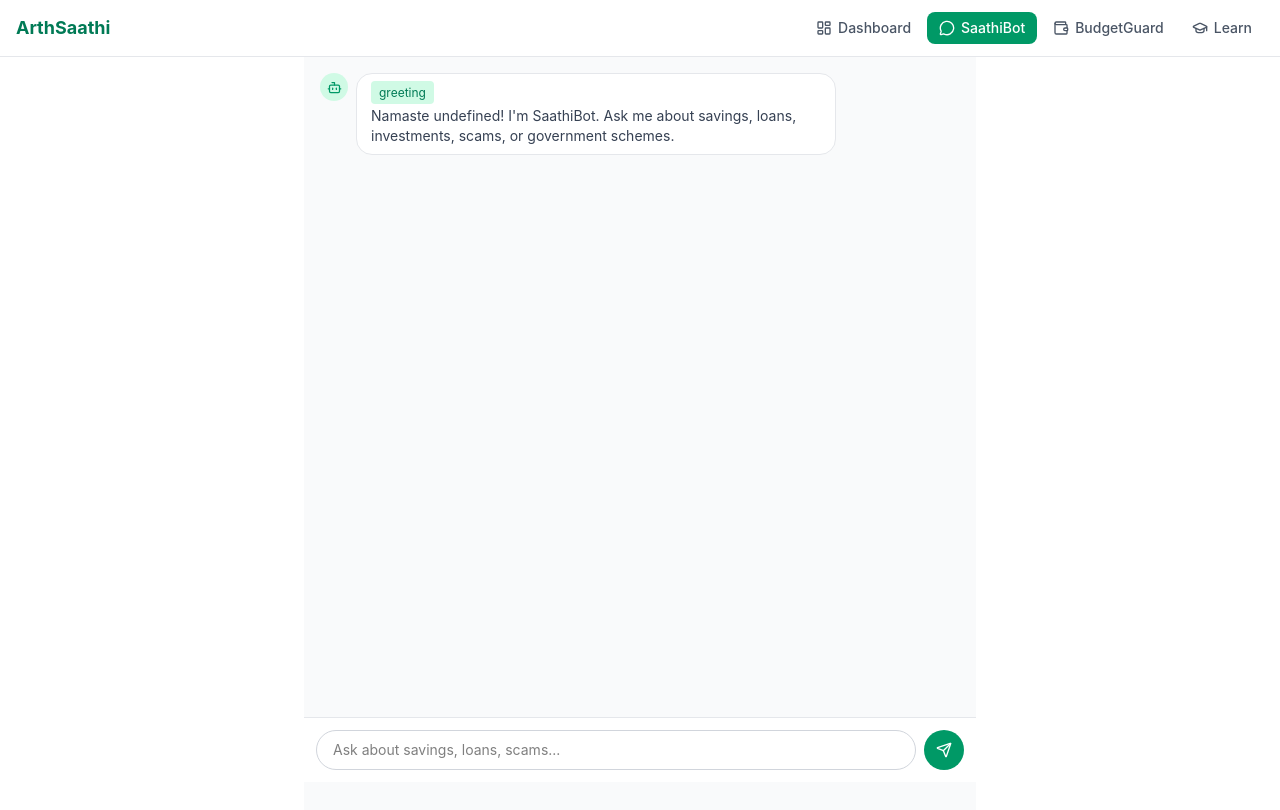
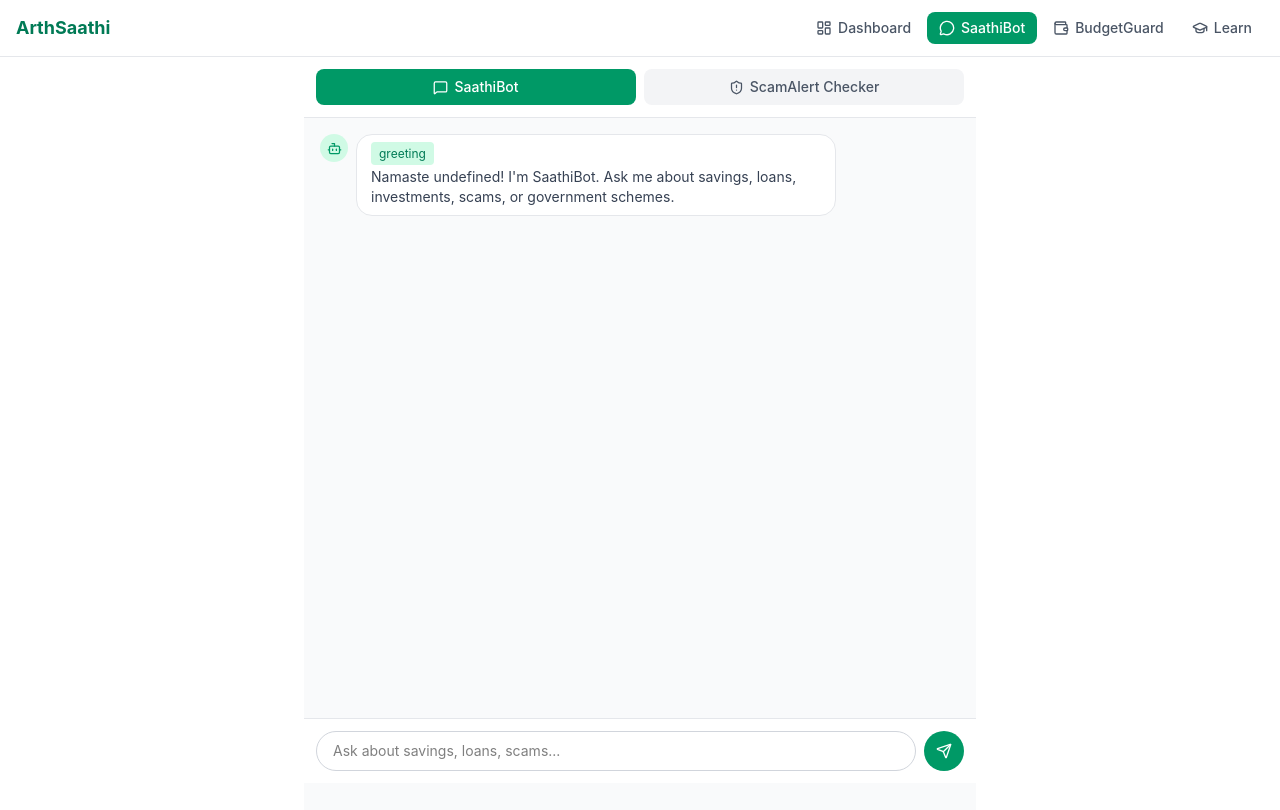
Before and after one commit to raj-1807/arthsaathi, a React (Vite) app: page /chat in a window 1280 px wide. Shown: the top 810 px of the page. Built offline with nearby package versions, Linux system fonts and the light colour scheme.

Commit message:
Add ScamAlert risk checker with pattern-based detection

```diff
--- a/src/engine/router.js
+++ b/src/engine/router.js
@@ -52,3 +52,36 @@ export function getAgentResponse(message, user) {
   }
   return { text: FALLBACK_RESPONSE, agent: "fallback" };
 }
+// ScamAlert — pattern-based fraud risk scoring, fully offline.
+
+const SCAM_PATTERNS = [
+  { pattern: /otp/i, weight: 30, reason: 'Asks for OTP — banks never ask this' },
+  { pattern: /pin|password/i, weight: 30, reason: 'Asks for PIN/password — never share this' },
+  { pattern: /lottery|lucky winner|won.*prize/i, weight: 25, reason: 'Unsolicited prize/lottery claim' },
+  { pattern: /urgent|immediately|act now|expire/i, weight: 15, reason: 'Creates false urgency' },
+  { pattern: /click.*link|click here/i, weight: 20, reason: 'Suspicious link request' },
+  { pattern: /guaranteed.*return|double.*money|100%.*profit/i, weight: 25, reason: 'Unrealistic guaranteed returns' },
+  { pattern: /kyc.*update|account.*block|verify.*account/i, weight: 25, reason: 'Fake KYC/account verification pressure' },
+  { pattern: /pay.*fee|advance.*payment|processing.*charge/i, weight: 20, reason: 'Upfront fee request — common scam tactic' },
+  { pattern: /whatsapp.*job|work from home.*earn/i, weight: 20, reason: 'Suspicious WhatsApp job offer pattern' },
+]
+
+export function analyzeScamRisk(message) {
+  let score = 0
+  const reasons = []
+
+  for (const { pattern, weight, reason } of SCAM_PATTERNS) {
+    if (pattern.test(message)) {
+      score += weight
+      reasons.push(reason)
+    }
+  }
+
+  score = Math.min(100, score)
+
+  let level = 'low'
+  if (score >= 60) level = 'high'
+  else if (score >= 30) level = 'medium'
+
+  return { score, level, reasons }
+}
--- a/src/pages/Chat.jsx
+++ b/src/pages/Chat.jsx
@@ -1,11 +1,26 @@
 import { useState, useRef, useEffect } from "react";
 import { useUser } from "../context/UserContext";
-import { getAgentResponse } from "../engine/router";
-import { Send, Bot, User } from "lucide-react";
+import { getAgentResponse, analyzeScamRisk } from "../engine/router";
+import { Send, Bot, User, ShieldAlert, MessageSquare } from "lucide-react";
 import AgentBadge from "../components/AgentBadge";
+
+const LEVEL_STYLES = {
+  low: {
+    color: "text-emerald-700",
+    bg: "bg-emerald-50",
+    border: "border-emerald-200",
+  },
+  medium: {
+    color: "text-amber-700",
+    bg: "bg-amber-50",
+    border: "border-amber-200",
+  },
+  high: { color: "text-red-700", bg: "bg-red-50", border: "border-red-200" },
+};
 
 export default function Chat() {
   const { user } = useUser();
+  const [mode, setMode] = useState("chat"); // 'chat' | 'scam'
   const [messages, setMessages] = useState([
     {
       sender: "bot",
@@ -14,6 +29,8 @@ export default function Chat() {
     },
   ]);
   const [input, setInput] = useState("");
+  const [scamText, setScamText] = useState("");
+  const [scamResult, setScamResult] = useState(null);
   const bottomRef = useRef(null);
 
   useEffect(() => {
@@ -33,11 +50,41 @@ export default function Chat() {
     if (e.key === "Enter") handleSend();
   };
 
+  const handleScamCheck = () => {
+    if (!scamText.trim()) return;
+    setScamResult(analyzeScamRisk(scamText));
+  };
+
   return (
     <div className="min-h-screen bg-gray-50 flex flex-col max-w-2xl mx-auto">
+      <div className="flex gap-2 p-3 border-b border-gray-200 bg-white">
+        <button
+          onClick={() => setMode("chat")}
+          className={`flex-1 flex items-center justify-center gap-1.5 py-2 rounded-lg text-sm font-medium ${
+            mode === "chat"
+              ? "bg-emerald-600 text-white"
+              : "bg-gray-100 text-gray-600"
+          }`}
+        >
+          <MessageSquare size={15} /> SaathiBot
+        </button>
+        <button
+          onClick={() => setMode("scam")}
+          className={`flex-1 flex items-center justify-center gap-1.5 py-2 rounded-lg text-sm font-medium ${
+            mode === "scam"
+              ? "bg-red-600 text-white"
+              : "bg-gray-100 text-gray-600"
+          }`}
+        >
+          <ShieldAlert size={15} /> ScamAlert Checker
+        </button>
+      </div>
+
+      {mode === "chat" && (
+        <>
           <div
             className="flex-1 p-4 space-y-3 overflow-y-auto"
-        style={{ maxHeight: "calc(100vh - 140px)" }}
+            style={{ maxHeight: "calc(100vh - 200px)" }}
           >
             {messages.map((msg, i) => (
               <div
@@ -90,6 +137,54 @@ export default function Chat() {
               <Send size={16} />
             </button>
           </div>
+        </>
+      )}
+
+      {mode === "scam" && (
+        <div className="p-4 space-y-4">
+          <p className="text-sm text-gray-600">
+            Paste a suspicious SMS, WhatsApp message, or call summary below, and
+            I'll check it for common scam patterns.
+          </p>
+          <textarea
+            value={scamText}
+            onChange={(e) => setScamText(e.target.value)}
+            rows={4}
+            placeholder="e.g. Your KYC is pending, click this link to verify immediately or your account will be blocked..."
+            className="w-full border border-gray-300 rounded-lg px-3 py-2 text-sm focus:outline-none focus:ring-2 focus:ring-red-500"
+          />
+          <button
+            onClick={handleScamCheck}
+            className="w-full bg-red-600 text-white rounded-lg py-2 font-medium"
+          >
+            Check for Scam Risk
+          </button>
+
+          {scamResult && (
+            <div
+              className={`rounded-xl border p-4 ${LEVEL_STYLES[scamResult.level].bg} ${LEVEL_STYLES[scamResult.level].border}`}
+            >
+              <p
+                className={`font-semibold capitalize ${LEVEL_STYLES[scamResult.level].color}`}
+              >
+                {scamResult.level} risk ({scamResult.score}/100)
+              </p>
+              {scamResult.reasons.length > 0 ? (
+                <ul className="text-sm text-gray-700 mt-2 space-y-1 list-disc list-inside">
+                  {scamResult.reasons.map((r, i) => (
+                    <li key={i}>{r}</li>
+                  ))}
+                </ul>
+              ) : (
+                <p className="text-sm text-gray-600 mt-2">
+                  No obvious scam patterns detected, but always stay cautious
+                  with unknown senders.
+                </p>
+              )}
+            </div>
+          )}
+        </div>
+      )}
     </div>
   );
 }
```
Lines whose indentation alone changed are shown as unchanged.
